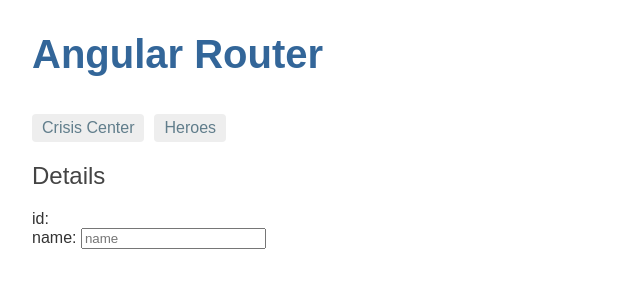
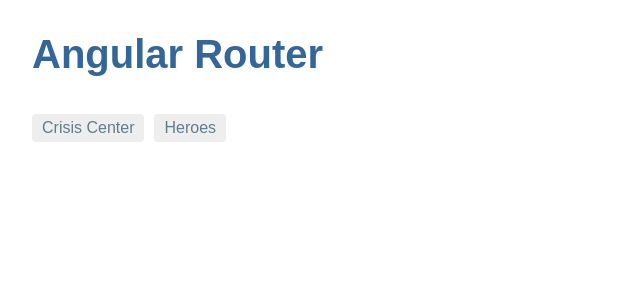
Before and after one commit to pei-evelyn/angular-routing, an Angular app in the folder extensive-router-sample/: page /hero/11 in a window 1280 px wide. Shown: the top 300 px of the page, without its empty margins (0-640 px from the left). Built offline with nearby package versions, Linux system fonts and the light colour scheme.

Commit message:
Added routing

```diff
--- a/extensive-router-sample/src/app/heroes/hero-detail/hero-detail.component.ts
+++ b/extensive-router-sample/src/app/heroes/hero-detail/hero-detail.component.ts
@@ -21,7 +21,7 @@
   ) { }
 
   ngOnInit() {
-    this.hero = this.route.paramMap.pipe(
+    this.hero$ = this.route.paramMap.pipe(
       switchMap((params: ParamMap) =>
         this.service.getHero(params.get('id')))
     );
```
